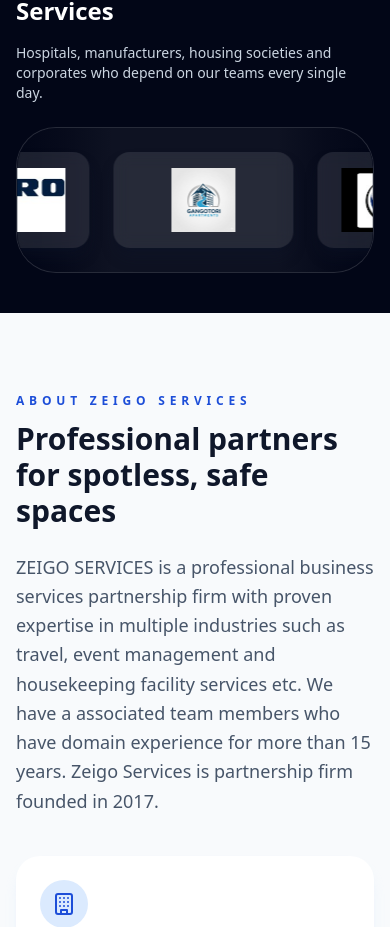
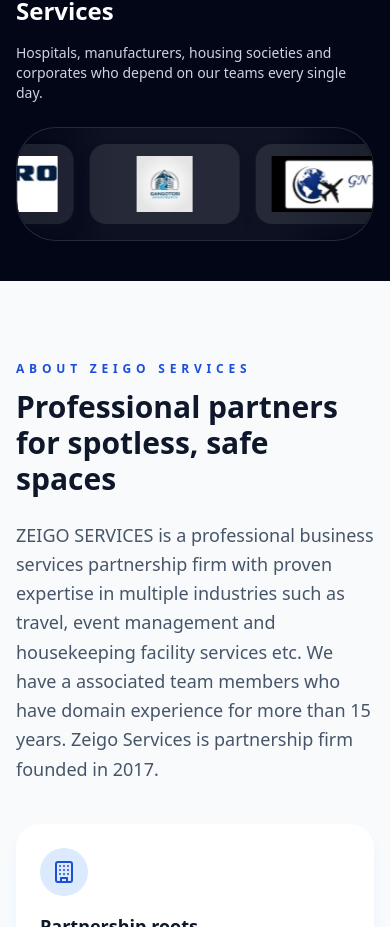
Before and after one commit to Naveen-g09/ZEIGO-Services, a React (Vite) app: page / in a window 390 px wide. Shown: the part 1739-2666 px from the top of the page. Built offline with nearby package versions, Linux system fonts and the light colour scheme.

Commit message:
Adjust client marquee sizing for tablets

```diff
--- a/src/components/ClientMarquee.tsx
+++ b/src/components/ClientMarquee.tsx
@@ -28,18 +28,18 @@ const ClientMarquee: React.FC<ClientMarqueeProps> = ({ clients }) => {
             </p>
           </div>
 
-          <div className="relative overflow-hidden rounded-[2.5rem] border border-white/10 bg-white/5 p-6">
+          <div className="relative overflow-hidden rounded-[2.5rem] border border-white/10 bg-white/5 p-4 sm:p-6">
             <div className="pointer-events-none absolute inset-y-0 left-0 w-24 bg-gradient-to-r from-slate-950 via-slate-950/60 to-transparent" />
             <div className="pointer-events-none absolute inset-y-0 right-0 w-24 bg-gradient-to-l from-slate-950 via-slate-950/60 to-transparent" />
 
-            <div className="flex w-max animate-marquee gap-6" aria-hidden="true">
+            <div className="flex w-max animate-marquee gap-4 sm:gap-6" aria-hidden="true">
               {marqueeClients.map((client, index) => {
                 const title = client.logo?.description ?? client.name;
 
                 return (
                   <figure
                     key={`${client.name}-${index}`}
-                    className="flex h-24 min-w-[180px] items-center justify-center rounded-2xl bg-white/10 px-6 py-4 shadow-lg shadow-slate-900/40 backdrop-blur"
+                    className="flex h-20 min-w-[150px] items-center justify-center rounded-2xl bg-white/10 px-4 py-3 shadow-lg shadow-slate-900/40 backdrop-blur sm:h-24 sm:min-w-[180px] sm:px-6 sm:py-4"
                     title={title}
                   >
                     {client.logo?.src ? (
```
